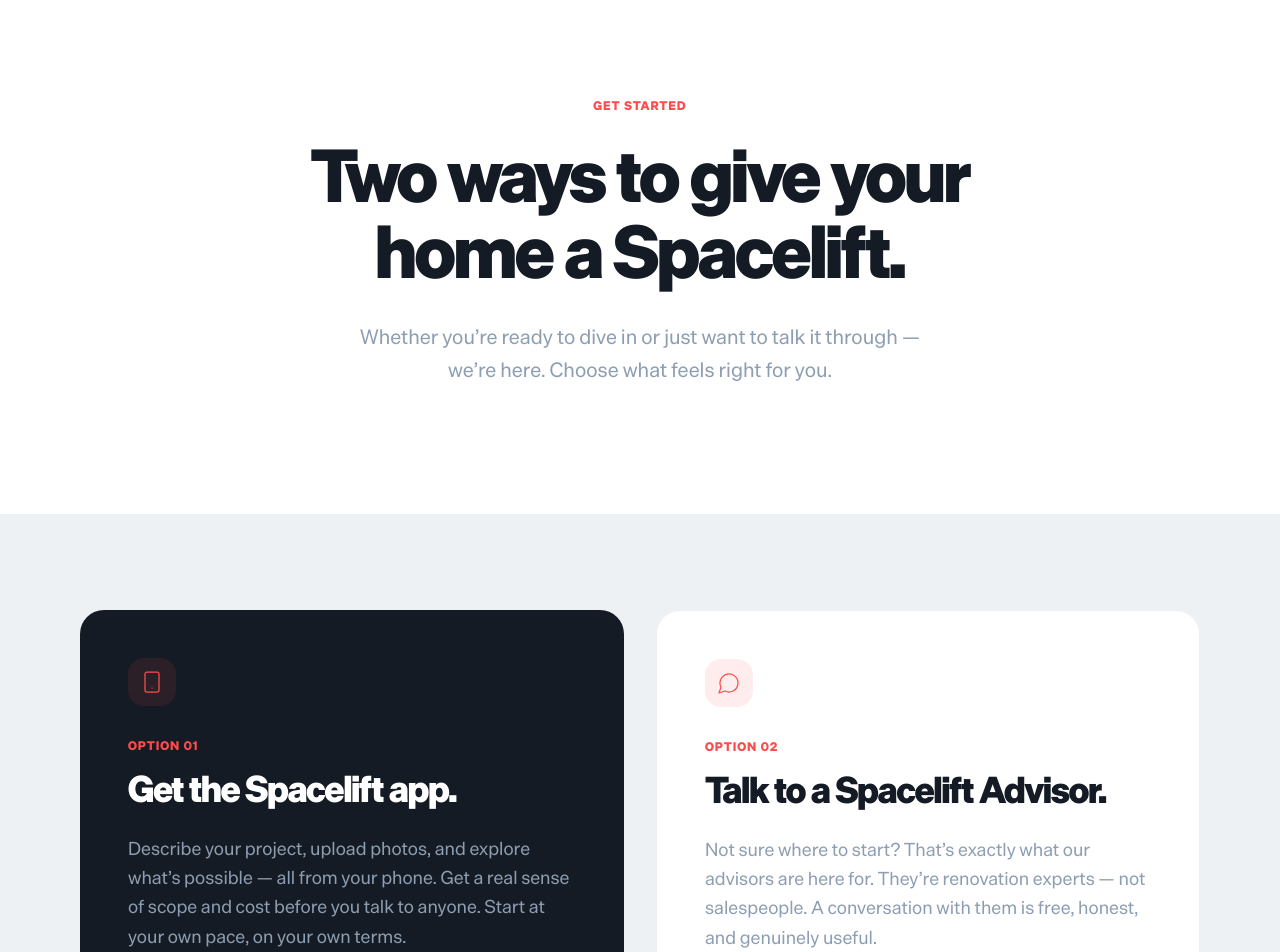
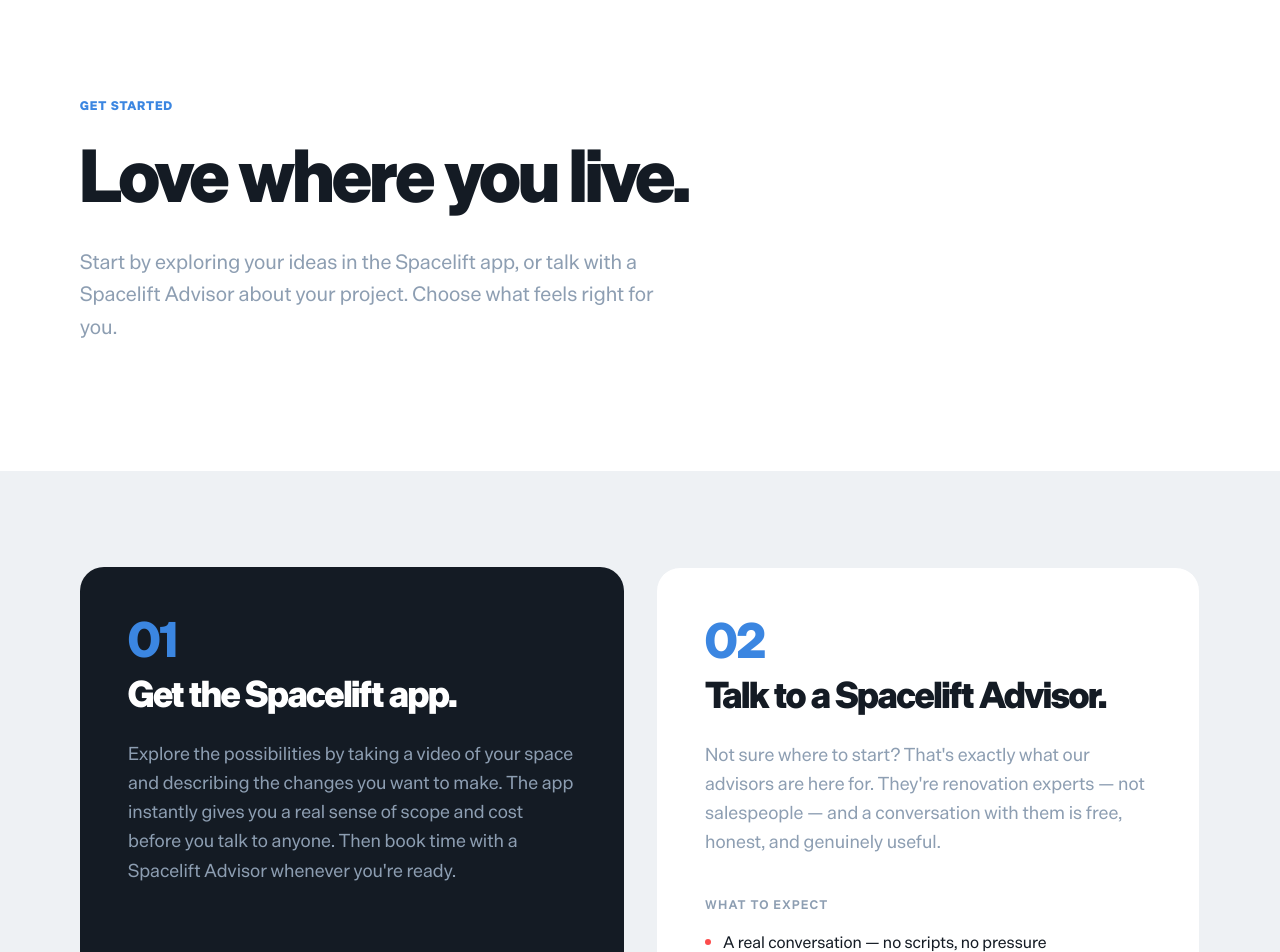
Before and after one commit to jjmccarthy7/spacelift-tools, a Next.js app in the folder apps/hellospacelift/: page /get-started in a window 1280 px wide. Shown: the part 100-1052 px from the top of the page. Built offline with nearby package versions, Linux system fonts and the light colour scheme.

Commit message:
polish(get-started): left-align hero, blueprint eyebrow, numbered cards, updated copy

```diff
--- a/apps/hellospacelift/src/app/get-started/page.tsx
+++ b/apps/hellospacelift/src/app/get-started/page.tsx
@@ -1,12 +1,12 @@
 import Link from 'next/link'
-import { ArrowRight, Smartphone, MessageCircle } from 'lucide-react'
+import { ArrowRight } from 'lucide-react'
 import BetaRequestForm from '@/components/BetaRequestForm'
 
 const advisorExpectations = [
   'A real conversation — no scripts, no pressure',
   'Honest guidance about your project and options',
   'Help understanding scope, cost, and next steps',
-  'An introduction to vetted Spacelift Pros when you’re ready',
+  'Introductions to vetted Spacelift Pros when you\'re ready',
 ]
 
 export default function GetStartedPage() {
@@ -14,15 +14,15 @@
     <div className="pt-16">
 
       <section className="bg-white py-24 md:py-32">
-        <div className="max-w-[1280px] mx-auto px-6 md:px-12 lg:px-20 text-center">
-          <span className="inline-block text-xs font-black tracking-widest uppercase text-[#FC4C4C] mb-6">
+        <div className="max-w-[1280px] mx-auto px-6 md:px-12 lg:px-20">
+          <span className="inline-block text-xs font-black tracking-widest uppercase text-[#3B86E1] mb-6">
             Get started
           </span>
-          <h1 className="text-5xl md:text-7xl font-black text-[#141B24] leading-[1.05] tracking-tight mb-8 max-w-3xl mx-auto">
-            Two ways to give your home a Spacelift.
+          <h1 className="text-5xl md:text-7xl font-black text-[#141B24] leading-[1.05] tracking-tight mb-8 max-w-3xl">
+            Love where you live.
           </h1>
-          <p className="text-lg md:text-xl text-[#8D9EB2] leading-relaxed max-w-xl mx-auto">
-            Whether you’re ready to dive in or just want to talk it through — we’re here. Choose what feels right for you.
+          <p className="text-lg md:text-xl text-[#8D9EB2] leading-relaxed max-w-xl">
+            Start by exploring your ideas in the Spacelift app, or talk with a Spacelift Advisor about your project. Choose what feels right for you.
           </p>
         </div>
       </section>
@@ -32,15 +32,14 @@
           <div className="grid grid-cols-1 lg:grid-cols-2 gap-8">
 
             <div className="bg-[#141B24] rounded-3xl p-10 md:p-12 flex flex-col">
-              <div className="w-12 h-12 rounded-2xl bg-[#FC4C4C]/10 flex items-center justify-center mb-8">
-                <Smartphone size={24} strokeWidth={1.25} className="text-[#FC4C4C]" />
+              <div className="mb-3">
+                <span className="text-5xl font-black leading-none text-[#3B86E1]">01</span>
               </div>
-              <span className="text-xs font-black tracking-widest uppercase text-[#FC4C4C] mb-4 block">Option 01</span>
               <h2 className="text-3xl md:text-4xl font-black text-white leading-[1.1] tracking-tight mb-6">
                 Get the Spacelift app.
               </h2>
               <p className="text-[#8D9EB2] text-lg leading-relaxed mb-10 flex-grow">
-                Describe your project, upload photos, and explore what’s possible — all from your phone. Get a real sense of scope and cost before you talk to anyone. Start at your own pace, on your own terms.
+                Explore the possibilities by taking a video of your space and describing the changes you want to make. The app instantly gives you a real sense of scope and cost before you talk to anyone. Then book time with a Spacelift Advisor whenever you&apos;re ready.
               </p>
               <div className="space-y-4">
                 <p className="text-xs font-semibold text-[#8D9EB2] uppercase tracking-widest">Request early access</p>
@@ -49,23 +48,22 @@
             </div>
 
             <div className="bg-white rounded-3xl p-10 md:p-12 flex flex-col border border-[#EEF1F4]">
-              <div className="w-12 h-12 rounded-2xl bg-[#FC4C4C]/10 flex items-center justify-center mb-8">
-                <MessageCircle size={24} strokeWidth={1.25} className="text-[#FC4C4C]" />
+              <div className="mb-3">
+                <span className="text-5xl font-black leading-none text-[#3B86E1]">02</span>
               </div>
-              <span className="text-xs font-black tracking-widest uppercase text-[#FC4C4C] mb-4 block">Option 02</span>
               <h2 className="text-3xl md:text-4xl font-black text-[#141B24] leading-[1.1] tracking-tight mb-6">
                 Talk to a Spacelift Advisor.
               </h2>
               <p className="text-[#8D9EB2] text-lg leading-relaxed mb-10 flex-grow">
-                Not sure where to start? That’s exactly what our advisors are here for. They’re renovation experts — not salespeople. A conversation with them is free, honest, and genuinely useful.
+                Not sure where to start? That&apos;s exactly what our advisors are here for. They&apos;re renovation experts — not salespeople — and a conversation with them is free, honest, and genuinely useful.
               </p>
               <div className="space-y-4">
                 <p className="text-xs font-semibold text-[#8D9EB2] uppercase tracking-widest">What to expect</p>
                 <ul className="space-y-3">
                   {advisorExpectations.map((item, i) => (
                     <li key={i} className="flex items-start gap-3">
-                      <span className="w-1.5 h-1.5 rounded-full bg-[#FC4C4C] mt-2 flex-shrink-0" />
-                      <span className="text-sm text-[#141B24] leading-relaxed">{item}</span>
+                      <span className="w-1.5 h-1.5 rounded-full bg-[#FC4C4C] mt-2.5 flex-shrink-0" />
+                      <span className="text-base text-[#141B24] leading-relaxed">{item}</span>
                     </li>
                   ))}
                 </ul>
```
